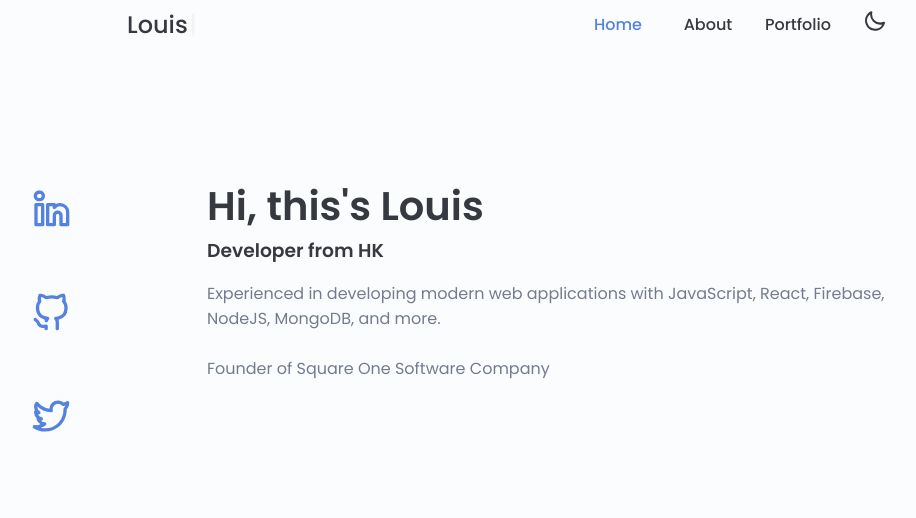
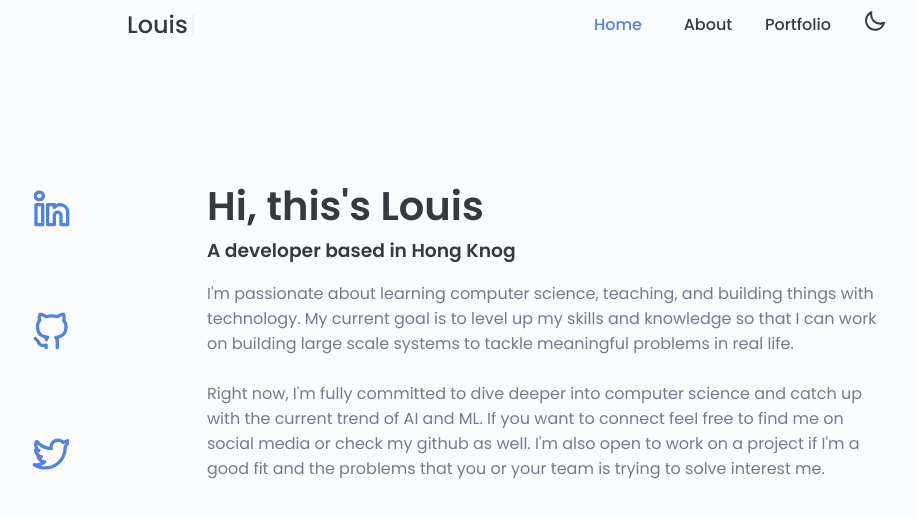
Before and after one commit to louiskwt/portfolio-page, a Next.js app: page / in a window 1280 px wide. Shown: the top 518 px of the page, without its empty margins (133-1049 px from the left). Built offline with nearby package versions, Linux system fonts and the light colour scheme.

Commit message:
update home description

```diff
--- a/pages/index.jsx
+++ b/pages/index.jsx
@@ -30,12 +30,12 @@ export default function Home() {
             </div>
             <div className={styles.home__data}>
               <h1 className={styles.home__title}>Hi, this's Louis</h1>
-              <h3>Developer from HK</h3>
+              <h3>A developer based in Hong Knog</h3>
               <p className={styles.home__description}>
-                Experienced in developing modern web applications with JavaScript, React, Firebase, NodeJS, MongoDB, and more.
+                I'm passionate about learning computer science, teaching, and building things with technology. My current goal is to level up my skills and knowledge so that I can work on building large scale systems to tackle meaningful problems in real life.
                 <br />
                 <br />
-                Founder of Square One Software Company
+                Right now, I'm fully committed to dive deeper into computer science and catch up with the current trend of AI and ML. If you want to connect feel free to find me on social media or check my github as well. I'm also open to work on a project if I'm a good fit and the problems that you or your team is trying to solve interest me.
               </p>
             </div>
           </div>
```
